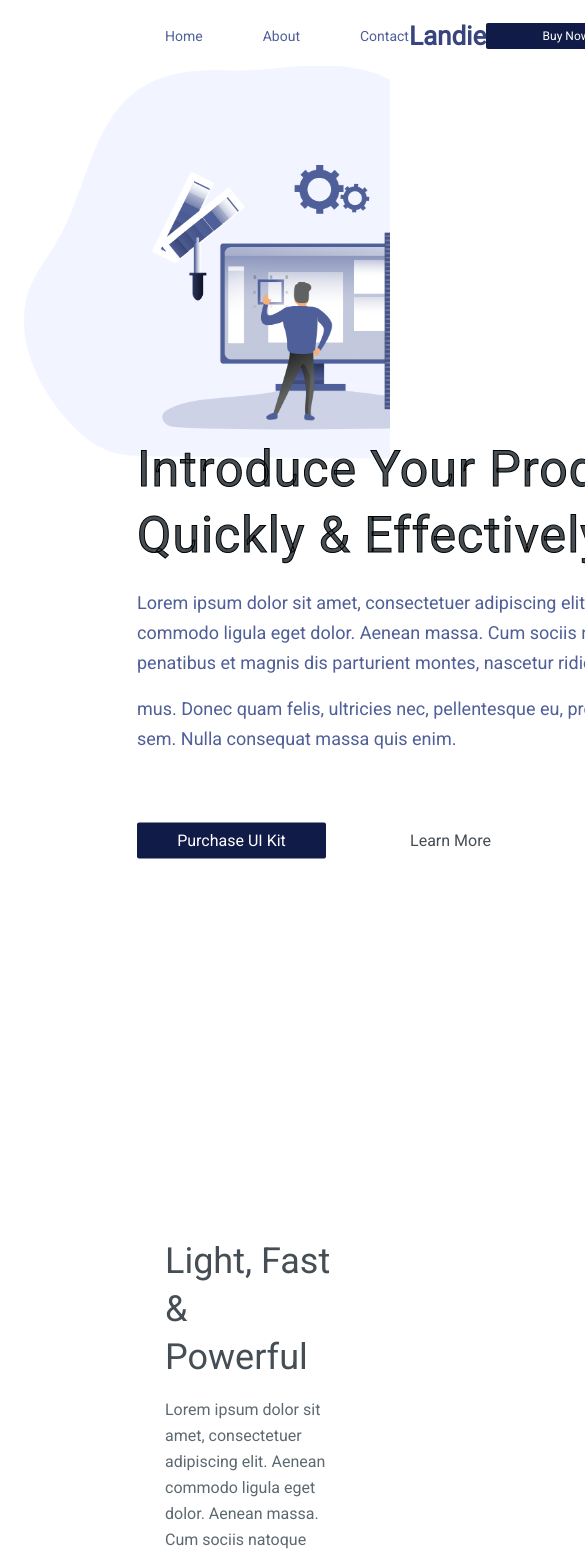
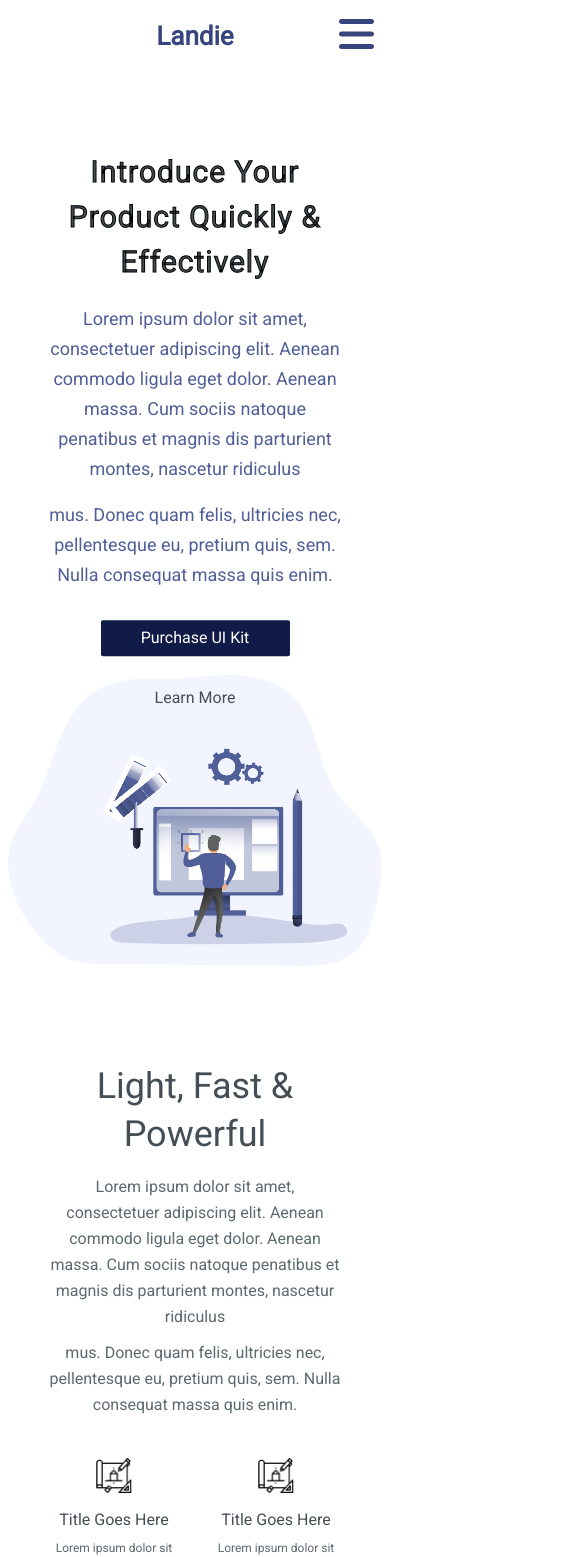
Before and after one commit to qatta93/landie, a Next.js app: page / in a window 390 px wide. Shown: the top 1557 px of the page, 585 px wide, since content can reach past the window. Built offline with nearby package versions, Linux system fonts and the light colour scheme; what tailwindcss-inner-border would draw is missing.

Commit message:
style: responsive page

```diff
--- a/app/(components)/(homePage)/FeaturesSection.tsx
+++ b/app/(components)/(homePage)/FeaturesSection.tsx
@@ -3,34 +3,35 @@ import Image from 'next/image'
 
 const FeaturesSection = () => {
   return (
-    <section className='px-[165px]'>
-      <article className='flex justify-between pb-[106px]'>
-        <div className='w-[540px] my-auto'>
+    <section className='xl:px-[165px] sm:px-[60px] px-12'>
+      <article className='flex flex-col lg:flex-row lg:justify-between lg:pb-20 xl:pb-[106px] text-center lg:text-left'>
+        <div className='max-w-[540px] mx-auto lg:my-auto lg:mx-0'>
           <h2 className='text-grey-700 pb-[16px]'>Light, Fast & Powerful</h2>
           <p className='leading-[26px] pb-[10px]'>Lorem ipsum dolor sit amet, consectetuer adipiscing elit. Aenean commodo ligula eget dolor. Aenean massa. Cum sociis natoque penatibus et magnis dis parturient montes, nascetur ridiculus </p>
           <p className='leading-[26px]'>mus. Donec quam felis, ultricies nec, pellentesque eu, pretium quis, sem. Nulla consequat massa quis enim.</p>
-          <div className='flex justify-between pt-[80px]'>
+          <div className='flex justify-between pt-10 xl:pt-[80px]'>
             <div className='mr-[30px]'>
-              <Image src='/images/drawing.png' height={36} width={36} alt='drawing'/>
+              <Image src='/images/drawing.png' height={36} width={36} alt='drawing' className='mx-auto lg:m-0'/>
               <p className='text-grey-700 font-medium leading-[26px] pt-[14px]'>Title Goes Here</p>
               <p className='text-xs leading-[18px] pt-[6px]'>Lorem ipsum dolor sit amet, consectetuer adipiscing elit. Aenean commodo ligula eget dolor.</p>
             </div>
             <div>
-              <Image src='/images/drawing.png' height={36} width={36} alt='drawing'/>
+              <Image src='/images/drawing.png' height={36} width={36} alt='drawing' className='mx-auto lg:m-0'/>
               <p className='text-grey-700  font-medium leading-[26px] pt-[14px]'>Title Goes Here</p>
               <p className='text-xs leading-[18px] pt-[6px]'>Lorem ipsum dolor sit amet, consectetuer adipiscing elit. Aenean commodo ligula eget dolor.</p>
             </div>
           </div>
         </div>
-        <Image src='/images/feature_1.png' height={525} width={540} alt='feature' className='my-auto ml-[33px]'/>
+        <Image src='/images/feature_1.png' height={525} width={540} alt='feature' className='mx-auto mt-12 lg:mx-0 lg:my-auto lg:ml-[33px]'/>
       </article>
-      <article className='flex justify-between h-[569px]'>
-        <Image src='/images/feature_2.png' height={315} width={480} alt='feature' className='my-auto ml-[33px]'/>
-        <div className='w-[445px] my-auto'>
+      <article className='flex flex-col lg:flex-row lg:justify-between lg:h-[569px] text-center lg:text-left mt-32 mb-16 lg:my-0'>
+        <Image src='/images/feature_2.png' height={315} width={480} alt='feature' className='hidden lg:block my-auto mr-[33px]'/>
+        <div className='max-w-[445px] mx-auto lg:my-auto lg:mx-0'>
           <h2 className='text-grey-700 pb-[16px]'>Light, Fast & Powerful</h2>
           <p className='leading-[26px] pb-[10px]'>Lorem ipsum dolor sit amet, consectetuer adipiscing elit. Aenean commodo ligula eget dolor. Aenean massa. Cum sociis natoque penatibus et magnis dis parturient montes, nascetur ridiculus </p>
           <p className='leading-[26px]'>mus. Donec quam felis, ultricies nec, pellentesque eu, pretium quis, sem. Nulla consequat massa quis enim.</p>
         </div>
+        <Image src='/images/feature_2.png' height={315} width={480} alt='feature' className='lg:hidden mx-auto mt-12'/>
       </article>
     </section>
   )
--- a/app/(components)/(homePage)/IntroSection.tsx
+++ b/app/(components)/(homePage)/IntroSection.tsx
@@ -5,15 +5,15 @@ import Link from "next/link";
 
 const IntroSection = () => {
   return (
-    <section className='relative h-[1161px] pl-[137px] mb-[10px]'>
-      <article className="absolute top-1/2 transform -translate-y-1/2 w-[540px] z-10">
-        <h1 className="text-grey-700 font-outline-1 mb-[20px] tracking-[1px]">Introduce Your Product Quickly & Effectively</h1>
+    <section className='relative h-[900px] md:h-[1300px] lg:h-[900px] 2xl:h-[1161px] lg:ml-[60px] xl:ml-[137px] mb-24 lg:mb-[10px]'>
+      <article className="absolute top-1/4 lg:top-1/2 left-1/2 lg:left-[60px] transform -translate-y-1/4 lg:-translate-y-1/2 -translate-x-1/2 lg:-translate-x-[60px] w-[300px] xs:w-[370px] sm:w-[500px] lg:w-[540px] z-10 text-center lg:text-left">
+        <h1 className="text-grey-700 font-outline-1 mb-[20px] tracking-[1px] text-[30px] leading-[45px] sm:text-[50px] sm:leading-[66px]">Introduce Your Product Quickly & Effectively</h1>
         <p className="text-blue-500 leading-[30px] text-lg">Lorem ipsum dolor sit amet, consectetuer adipiscing elit. Aenean commodo ligula eget dolor. Aenean massa. Cum sociis natoque penatibus et magnis dis parturient montes, nascetur ridiculus</p>
-        <p className="text-blue-500 leading-[30px] text-lg pt-[16px] mb-[69px]">mus. Donec quam felis, ultricies nec, pellentesque eu, pretium quis, sem. Nulla consequat massa quis enim.</p>
-        <div>
+        <p className="text-blue-500 leading-[30px] text-lg pt-[16px] mb-[30px] sm:mb-[69px]">mus. Donec quam felis, ultricies nec, pellentesque eu, pretium quis, sem. Nulla consequat massa quis enim.</p>
+        <div className='flex flex-col sm:flex-row justify-center lg:justify-start'>
           <Link href='#'>
             <Button
-              className="mr-[30px]"
+              className="mb-6 sm:mb-0 sm:mr-[30px]"
               variant={'primary'}
               size={'md'}
             >
@@ -30,7 +30,10 @@ const IntroSection = () => {
           </Link>
         </div>
       </article>
-      <Image src='/images/main.png' height={1165} width={1161} alt='main' className='absolute right-0'/>
+      <div className='lg:w-3/4 xl:w-4/5 2xl:w-[1165px] ml-auto h-full relative'>
+        <Image src='/images/main_desktop.png' alt='main' fill style={{objectFit:"contain", objectPosition:'right'}} className='hidden lg:block'/>
+        <Image src='/images/main.png' alt='main' fill style={{objectFit:"contain", objectPosition:'bottom'}} className='lg:hidden px-2 sm:px-8'/>
+      </div>
     </section>
   )
 }
--- a/app/(components)/(homePage)/PriceSection.tsx
+++ b/app/(components)/(homePage)/PriceSection.tsx
@@ -4,8 +4,8 @@ import Link from "next/link";
 
 const PriceSection = () => {
   return (
-    <section className="flex justify-center h-[805px] bg-pricing_bcg">
-      <article className="w-[600px] my-auto text-center">
+    <section className="flex justify-center h-[700px] lg:h-[805px] w-full bg-pricing_bcg 2xl:bg-cover sm:px-[60px] px-12">
+      <article className="max-w-[600px] my-auto mx-auto text-center">
         <h2 className="text-grey-700">A Price To Suit Everyone</h2>
         <p className="leading-[26px] pt-[16px] pb-[36px]">Lorem ipsum dolor sit amet, consectetuer adipiscing elit. Aenean commodo ligula eget dolor. Aenean massa. Cum sociis natoque penatibus et magnis dis parturient montes, nascetur ridiculus </p>
         <h1 className="text-blue-700 tracking-[1px]">$40</h1>
--- a/app/(components)/Footer.tsx
+++ b/app/(components)/Footer.tsx
@@ -36,11 +36,11 @@ const Footer = () => {
   ]
 
   return (
-    <footer className="w-full h-[210px] bg-blue-100 px-[165px] pt-[60px] pb-[26px]">
-      <section className="flex">
-        <p className="my-auto flex-1 text-grey-400 text-sm font-medium">@{new Date().getFullYear()} Yourcompany</p>
-        <h3 className=" text-blue-600 my-auto"><Link href='/'>Landie</Link></h3>
-        <Link href='#' className="flex-1 my-auto text-right">
+    <footer className="w-full h-[290px] sm:h-[210px] bg-blue-100 xl:px-[165px] sm:px-[60px] px-12 pt-[20px] sm:pt-[60px] pb-[26px]">
+      <section className="flex flex-col sm:flex-row">
+        <p className="my-auto flex-1 text-grey-400 text-sm text-center sm:text-left font-medium">@{new Date().getFullYear()} Yourcompany</p>
+        <h3 className=" text-blue-600 text-center my-4 sm:my-auto"><Link href='/'>Landie</Link></h3>
+        <Link href='#' className="flex-1 my-auto mx-auto sm:mx-0 text-right">
           <Button
             variant={'primary'}
             size={'xs'}
@@ -49,16 +49,16 @@ const Footer = () => {
           </Button>
         </Link>
       </section>
-      <hr className=" h-px bg-grey-200 mt-[47px] mb-[20px]"/>
-      <section className="flex justify-between">
-        <nav className="flex text-sm text-blue-300 leading-6 cursor-pointer">
-          <Link href='/' className="mr-[60px]">Home</Link>
-          <Link href='/about' className="mr-[60px]">About</Link>
+      <hr className=" h-px bg-grey-200 mt-[20px] sm:mt-[47px] mb-[20px]"/>
+      <section className="flex justify-between flex-col sm:flex-row">
+        <nav className="flex text-sm text-blue-300 leading-6 cursor-pointer mx-auto sm:mx-0">
+          <Link href='/' className="mr-[20px] lg:mr-[60px]">Home</Link>
+          <Link href='/about' className="mr-[20px] lg:mr-[60px]">About</Link>
           <Link href='/contact'>Contact</Link>
         </nav>
-        <div className="grid grid-cols-5 gap-x-[30px] text-grey-300">
+        <div className="grid grid-cols-5 gap-x-[20px] lg:gap-x-[30px] text-grey-300 mx-auto my-8 sm:m-0">
           {socialMedia.map((media:{id: number, icon: IconProp, url:string}) => (
-            <Link href={media.url} key={media.id} className="h-[16px] w-[16px] my-auto flex justify-center">
+            <Link href={media.url} key={media.id} className="h-[24px] sm:h-[16px] w-[24px] sm:w-[16px] my-auto flex justify-center">
               <FontAwesomeIcon icon={media.icon}/>
             </Link>
           ))}
--- /dev/null
+++ b/app/(components)/NavMobile.tsx
@@ -0,0 +1,20 @@
+import React from 'react'
+import Link from "next/link";
+
+interface NavMobileProps {
+  setShowMobileNav: React.Dispatch<React.SetStateAction<boolean>>;
+}
+
+const NavMobile = ({setShowMobileNav}:NavMobileProps) => {
+  return (
+    <section className="h-full w-full bg-grey-100 flex my-auto mx-auto justify-center">
+      <button onClick={() => setShowMobileNav((current:boolean) => !current)} className='flex flex-col mx-0 justify-center text-xl font-semibold text-blue-500 cursor-pointer'>
+        <Link href='/' className='w-full'>Home</Link>
+        <Link href='/about' className='my-8 w-full'>About</Link>
+        <Link href='/contact' className='w-full'>Contact</Link>
+      </button>
+    </section>
+  )
+}
+
+export default NavMobile;
--- a/app/(components)/Navbar.tsx
+++ b/app/(components)/Navbar.tsx
@@ -1,18 +1,26 @@
 import Link from "next/link";
 import Button from "./Button";
+import { FontAwesomeIcon } from '@fortawesome/react-fontawesome';
+import { faBars, faXmark } from '@fortawesome/free-solid-svg-icons';
 
-const Navbar = () => {
+interface NavbarProps {
+  setShowMobileNav: React.Dispatch<React.SetStateAction<boolean>>;
+  showMobileNav: boolean;
+}
+
+const Navbar = ({setShowMobileNav, showMobileNav}:NavbarProps) => {
+
   return (
-    <nav className="flex justify-between h-[60px] w-full mt-1.5 px-[165px]">
+    <nav className="flex justify-between h-[60px] w-full mt-1.5 xl:px-[165px] sm:px-[60px] px-4">
       <section className="flex-1 my-auto">
-        <div className="flex text-sm text-blue-500 cursor-pointer">
-          <Link href='/' className="mr-[60px]">Home</Link>
-          <Link href='/about' className="mr-[60px]">About</Link>
+        <div className="hidden sm:flex text-sm text-blue-500 cursor-pointer">
+          <Link href='/' className="mr-[30px] md:mr-[60px]">Home</Link>
+          <Link href='/about' className="mr-[30px] md:mr-[60px]">About</Link>
           <Link href='/contact'>Contact</Link>
         </div>
       </section>
       <h3 className=" text-blue-600 my-auto"><Link href='/'>Landie</Link></h3>
-        <Link href='#' className="flex-1 my-auto text-right">
+      <Link href='#' className="hidden sm:block flex-1 my-auto text-right">
         <Button
           className="my-auto"
           variant={'primary'}
@@ -20,6 +28,9 @@ const Navbar = () => {
           Buy Now
         </Button>
       </Link>
+      <button onClick={() => setShowMobileNav((current:boolean) => !current)} className="text-right flex-1 my-auto sm:hidden">
+        <FontAwesomeIcon icon={showMobileNav ? faXmark : faBars} className='h-[40px] text-blue-600'/>
+      </button>
     </nav>
   )
 }
--- a/app/about/page.tsx
+++ b/app/about/page.tsx
@@ -1,7 +1,7 @@
 const About = () => {
   return (
-    <main className="h-[calc(100vh-270px)] flex justify-center align-middle">
-      <h1 className="my-auto">Hello About Page</h1>
+    <main className="h-[calc(100vh-350px)] sm:h-[calc(100vh-270px)] flex justify-center align-middle">
+      <h1 className="my-auto text-center px-8">Hello About Page</h1>
     </main>
   )
 }
--- a/app/contact/page.tsx
+++ b/app/contact/page.tsx
@@ -1,7 +1,7 @@
 const Contact = () => {
   return (
-    <main className="h-[calc(100vh-270px)] flex justify-center align-middle">
-      <h1 className="my-auto">Hello Contact Page</h1>
+    <main className="h-[calc(100vh-350px)] sm:h-[calc(100vh-270px)] flex justify-center align-middle">
+      <h1 className="my-auto px-8 text-center">Hello Contact Page</h1>
     </main>
   )
 }
--- a/app/layout.tsx
+++ b/app/layout.tsx
@@ -1,7 +1,11 @@
-import '../styles/globals.css';
+'use client'
+
+import React, { useState } from "react";
 import Footer from './(components)/Footer';
 import Navbar from './(components)/Navbar';
+import NavMobile from "./(components)/NavMobile";
 import Head from './head'
+import '../styles/globals.css';
 
 
 export default function RootLayout({
@@ -9,12 +13,15 @@ export default function RootLayout({
 }: {
   children: React.ReactNode
 }) {
+
+  const [showMobileNav, setShowMobileNav] = useState<boolean>(false)
+
   return (
     <html>
       <Head />
       <body>
-        <Navbar/>
-        {children}
+        <Navbar setShowMobileNav={setShowMobileNav} showMobileNav={showMobileNav}/>
+         {showMobileNav? <NavMobile setShowMobileNav={setShowMobileNav}/> : children}
         <Footer />
       </body>
     </html>
--- a/tailwind.config.js
+++ b/tailwind.config.js
@@ -34,7 +34,14 @@ module.exports = {
         'pricing_bcg': "url('/images/pricing_bcg.png')",
       }
     },
-
+    screens: {
+      'xs': '400px',
+      'sm': '640px',
+      'md': '768px',
+      'lg': '1024px',
+      'xl': '1200px',
+      '2xl': '1400px',
+    }
   },
 
   plugins: [
```
Also changed, not shown: public/images/main.png, public/images/main_desktop.png (added). Lines whose indentation alone changed are shown as unchanged.
